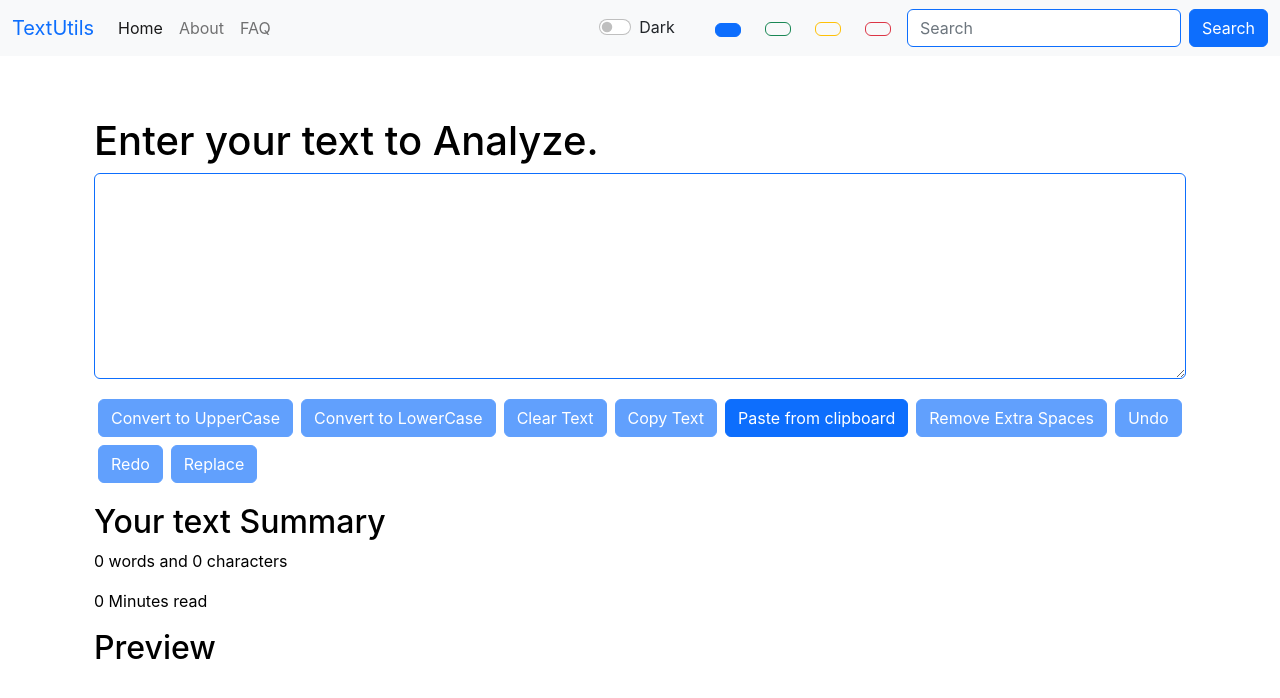
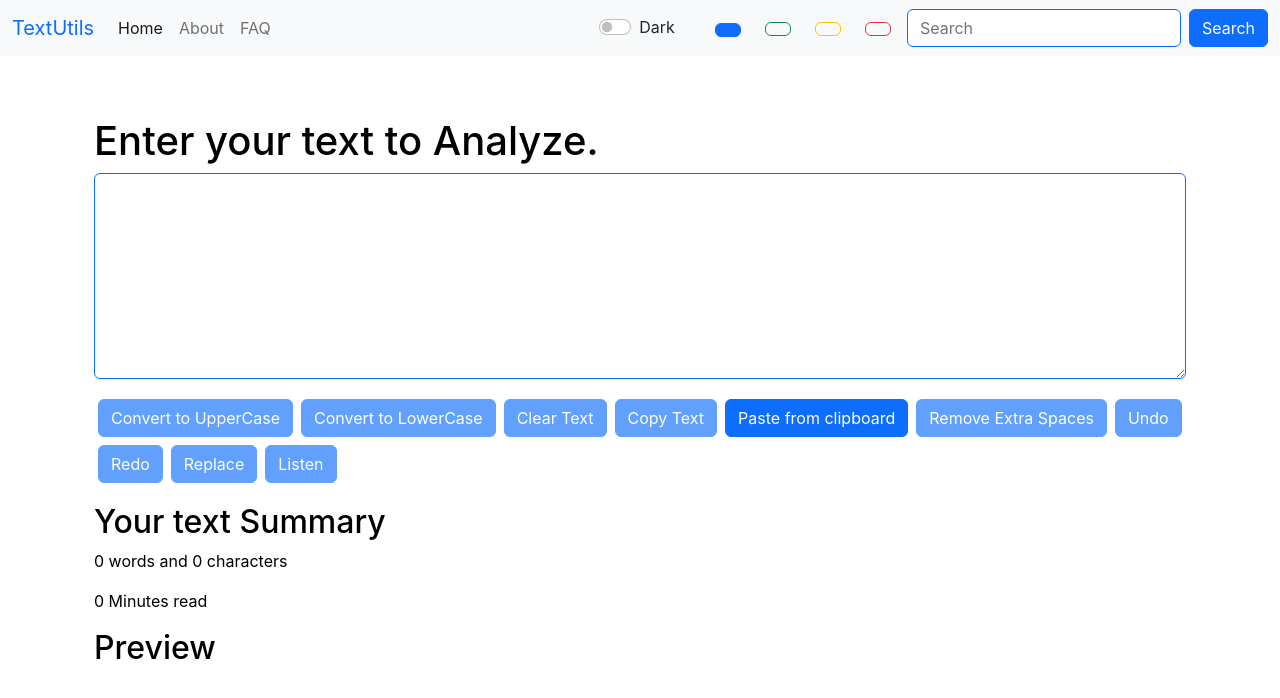
Before and after one commit to harshal0112/textutils, a React (Create React App) app: page / in a window 1280 px wide. Shown: the top 698 px of the page. Built offline with nearby package versions, Linux system fonts and the light colour scheme.

Commit message:
Listen to text Added

```diff
--- a/package.json
+++ b/package.json
@@ -11,6 +11,7 @@
     "react-dom": "^18.2.0",
     "react-router-dom": "^6.6.1",
     "react-scripts": "5.0.1",
+    "react-speech-recognition": "^3.10.0",
     "web-vitals": "^2.1.4"
   },
   "scripts": {
--- a/src/doc/TextForm.js
+++ b/src/doc/TextForm.js
@@ -1,4 +1,4 @@
-import React, {useState, useRef} from 'react'
+import React, {useState, useRef, useEffect} from 'react'
 // import Find from './Find';
 import ReplaceX from './ReplaceX';
 import { useContext } from 'react';
@@ -144,6 +144,25 @@ export default function TextForm(props) {
       );
     };
 
+    const [buttonText, setButtonText] = useState('Listen');
+
+    useEffect(() => {
+      const synth = window.speechSynthesis;
+      synth.addEventListener('voiceschanged', () => {
+      //   setVoices(synth.getVoices());
+      });
+    }, []);
+
+    const speak = () => {
+      if (text) {
+        const synth = window.speechSynthesis;
+        const utterance = new SpeechSynthesisUtterance(text);
+        synth.speak(utterance);
+        setButtonText('Stop');
+        utterance.onend = () => setButtonText('Listen');
+      }
+    };
+
   return (
     <>
     <div className='container' style={{color: props.mode=== 'dark'?'white': 'black'}}>
@@ -160,6 +179,7 @@ export default function TextForm(props) {
         <button disabled={undoStack.current.length === 0} className={`btn btn-${props.theme} mx-1 my-1`} onClick={handleUndo}>Undo</button>
         <button disabled={redoStack.current.length === 0} className={`btn btn-${props.theme} mx-1 my-1`} onClick={handleRedo}>Redo</button>
         <button type="button" disabled={text.length === 0} onClick={reset} className={`btn btn-${props.theme} mx-1 my-1`} data-bs-toggle="modal" data-bs-target="#exampleModal">Replace</button>
+        <button type="button" disabled={text.length === 0} onClick={speak} className={`btn btn-${props.theme} mx-1 my-1`}>{buttonText}</button>
         {/* <button type="button" disabled={text.length === 0} onClick={reset2} className={`btn btn-${props.theme} mx-1 my-1`} data-bs-toggle="modal" data-bs-target="#exampleModal2">Find</button> */}
 
         {/* --------------------------------------------------------- */}
```
Also changed, not shown: 1 other file (tests, documents, lock files or other folders).
